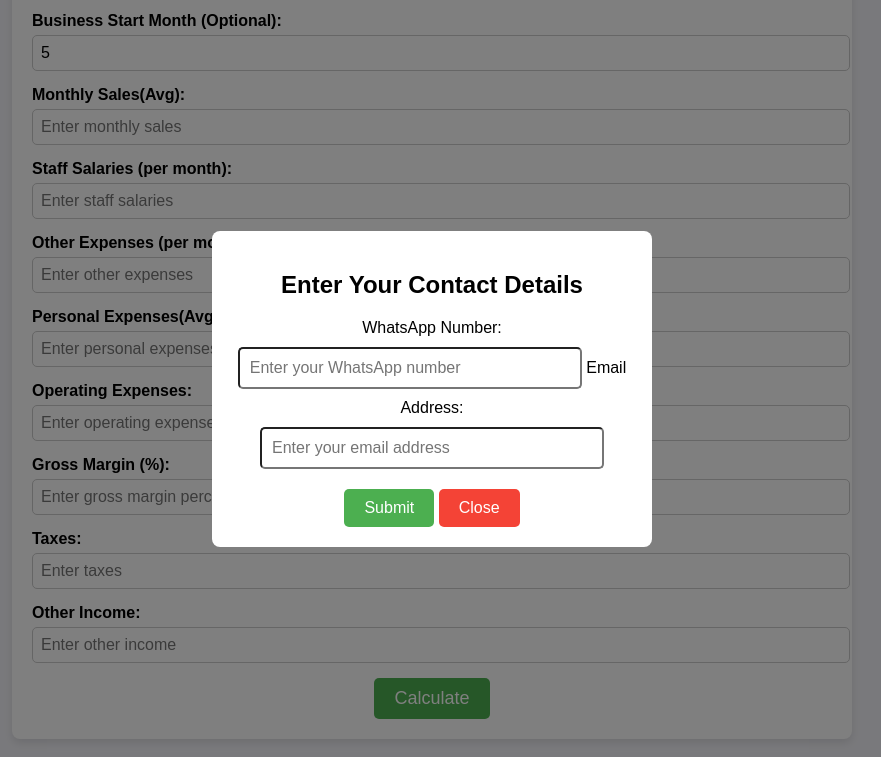
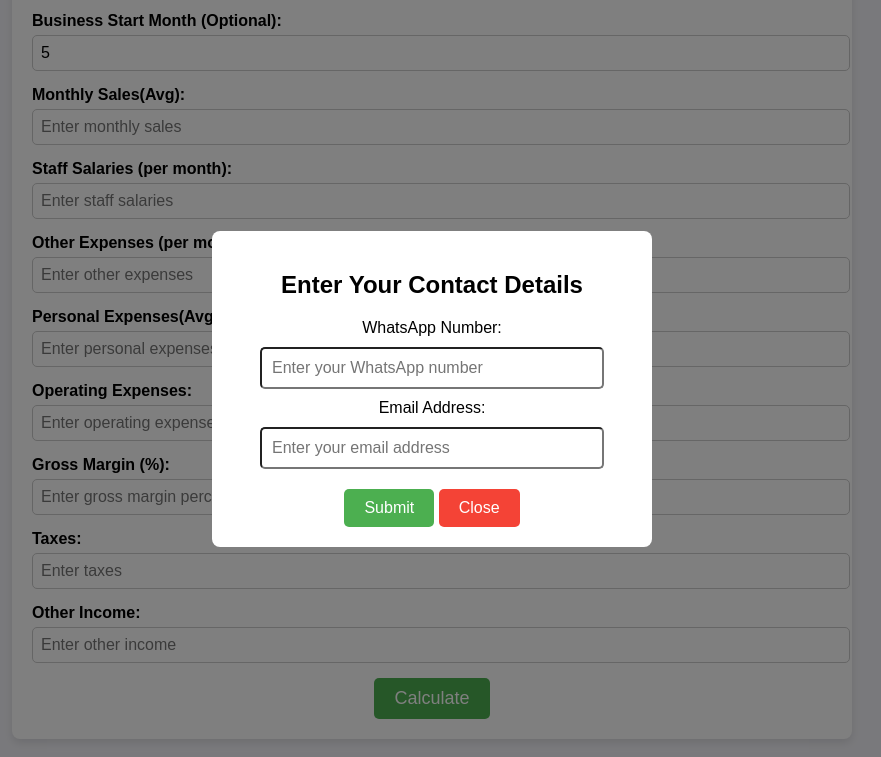
Before and after one commit to sohamsonar/Logic-Based-Business-Calculators, a plain HTML site: page business-index.html in a window 1280 px wide. Both pictures are taken after typing "Sample", "Sample", "Sample", "5", "5", "5" into the empty fields and a click on the button "Calculate". Shown: the part 506-1263 px from the top of the page, without its empty margins (208-1089 px from the left). Drawn offline with Linux system fonts and the light colour scheme.

Commit message:
Update business-index.html

```diff
--- a/business-index.html
+++ b/business-index.html
@@ -251,7 +251,7 @@
         <div class="popup-content">
             <h2>Enter Your Contact Details</h2>
             <label for="whatsapp">WhatsApp Number:</label>
-            <input type="text" id="whatsapp" placeholder="Enter your WhatsApp number" required>
+            <input type="text" id="whatsapp" placeholder="Enter your WhatsApp number" required><br>
             <label for="email">Email Address:</label>
             <input type="email" id="email" placeholder="Enter your email address" required>
             <button id="submit-details-btn">Submit</button>
```
